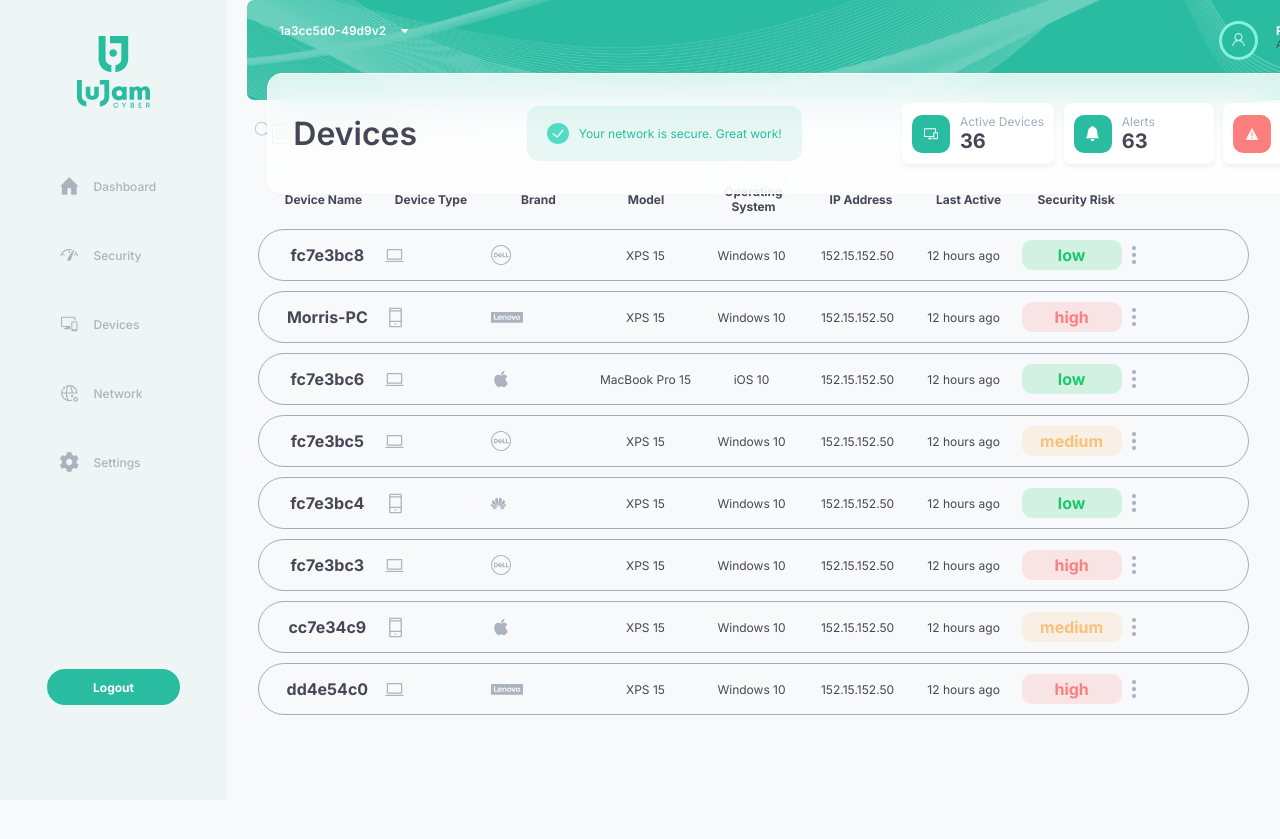
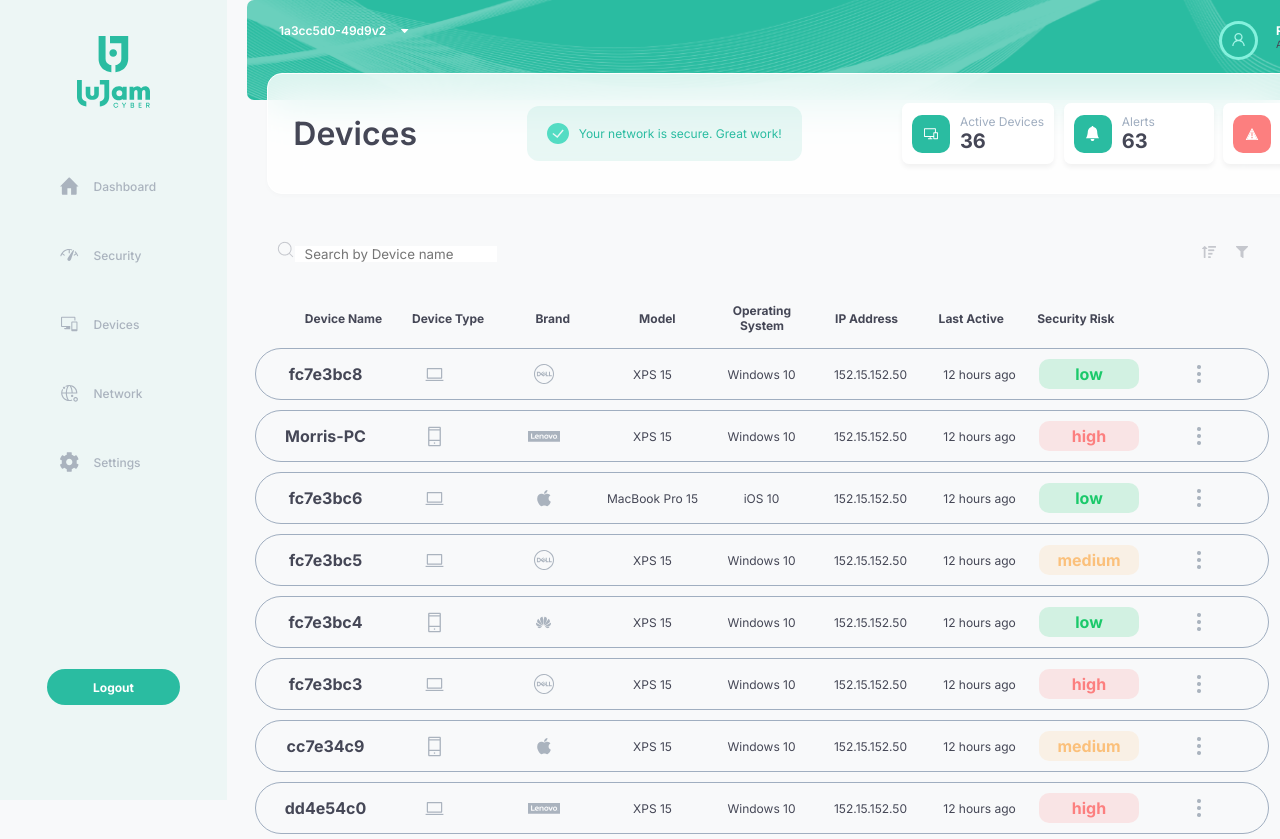
Before and after one commit to iKarans/jersey-client-project, a React (Create React App) app: page /devices in a window 1280 px wide. Shown: the top 839 px of the page. Before the commit the page ends 800 px from the top, so only its background shows below. Built offline with nearby package versions, Linux system fonts and the light colour scheme.

Commit message:
working on routing

```diff
--- a/src/components/DeviceBar/DeviceBar.scss
+++ b/src/components/DeviceBar/DeviceBar.scss
@@ -8,7 +8,7 @@
   grid-template-columns: repeat(9, 1fr);
   gap: 10px;
   align-items: center;
-  justify-content: center;
+  justify-items: center;
   text-align: center;
   margin: 5px;
   padding: 10px 20px;
--- a/src/containers/DeviceList/DeviceList.scss
+++ b/src/containers/DeviceList/DeviceList.scss
@@ -5,7 +5,7 @@
   &__list {
     display: grid;
     grid-template-columns: 1fr;
-    width: 95%;
+    width: 100%;
     margin: 0 auto;
   }
   &__list--labels {
@@ -46,14 +46,16 @@
       }
     }
   }
-  &__search-bar {
+  .search-bar {
     display: flex;
     justify-content: center;
     align-items: center;
     gap: 5px;
 
     &__input {
+        outline: none;
       border: none;
+      padding-left: 10px;
     }
   }
 }
--- a/src/containers/Devices/Devices.jsx
+++ b/src/containers/Devices/Devices.jsx
@@ -5,7 +5,7 @@ import "./Devices.scss";
 
 const Devices = () => {
   return (
-      <div className="devices__text">
+      <div className="devices-page">
           <DeviceList />
       </div>
 
--- a/src/containers/Devices/Devices.scss
+++ b/src/containers/Devices/Devices.scss
@@ -1,21 +1,15 @@
 @use '../../assets/styles/variables' as *;
 @use '../../assets/styles/mixins' as *;
 
-h1 {
-    text-align: center;
-  }
-
-  .devices__text {
+  .devices-page {
 
     height: 100vh;
-    display: flex;
-    justify-content: center;
-    align-items: center;
-    margin-left: 227px;
+    width: 80vw;
+    padding-top: 200px;
+    margin-left: 250px;
 
     @include mobile {
       display: none;
       height: 100vh;
    }
-
-  }
+}
--- a/src/containers/Header/Header.jsx
+++ b/src/containers/Header/Header.jsx
@@ -4,11 +4,11 @@ import UserBar from "../../components/UserBar/UserBar";
 import SecurityBar from "../../components/SecurityBar/SecurityBar";
 
 const Header = (props) => {
-  const {pageHeading} = props;
+  const {pageHeading, deviceIndex} = props;
   return (
     <header className="header">
       <UserBar userName="Richard Kovacek" />
-      <SecurityBar pageHeading={pageHeading} />
+      <SecurityBar pageHeading={pageHeading} deviceIndex={deviceIndex} />
     </header>
   );
 };
--- a/src/containers/Routes/Routes.jsx
+++ b/src/containers/Routes/Routes.jsx
@@ -26,7 +26,7 @@ const Routes = () => {
         </Route>
         <Route exact path="/device/:device">
             <Header pageHeading="Devices" />
-            <SideNav selectedPage="Devices" />
+            <SideNav selectedPage="Devices" deviceIndex="> hello" />
             <DevicesIndex />
         </Route>
         <Route exact path="/security">
```
